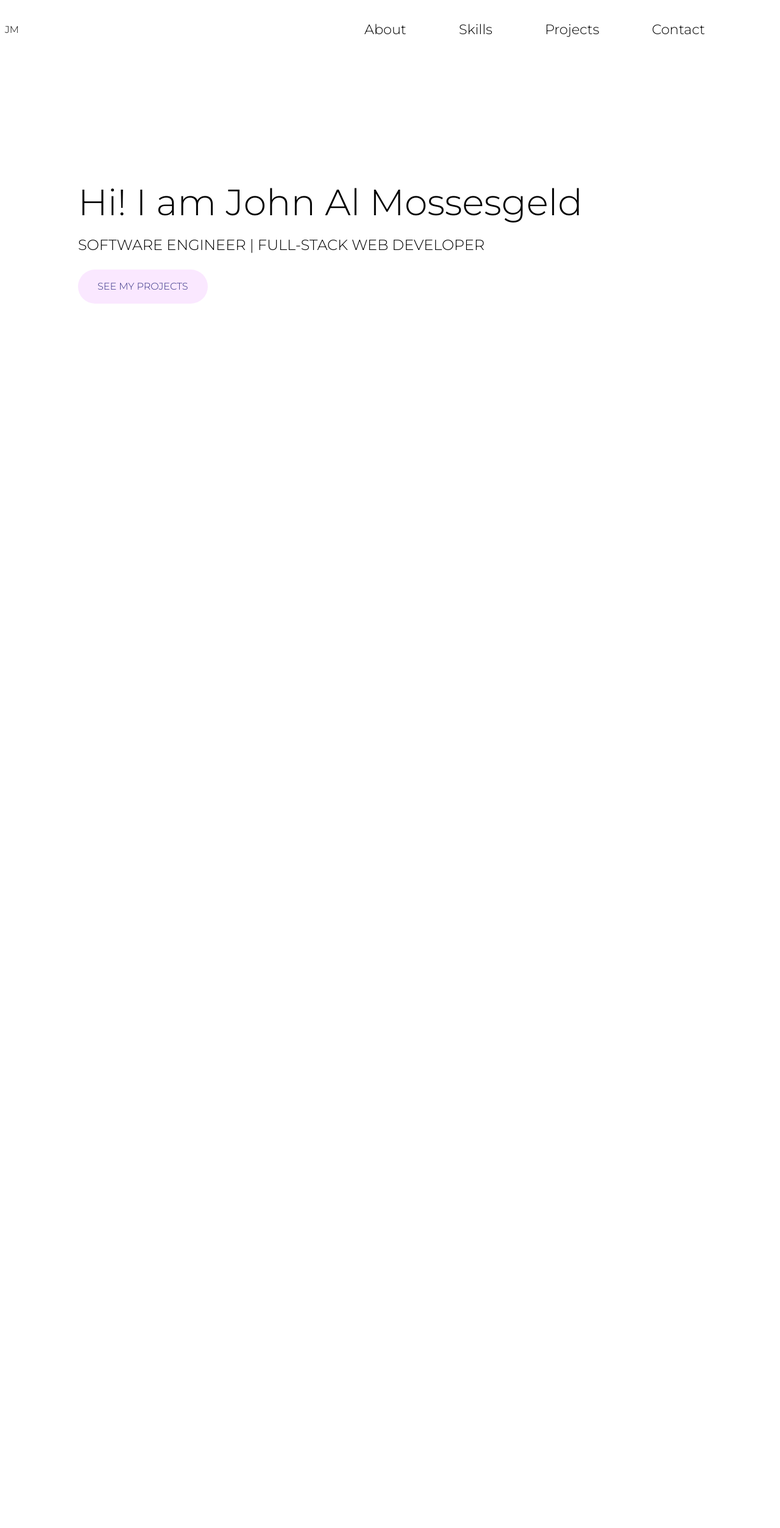
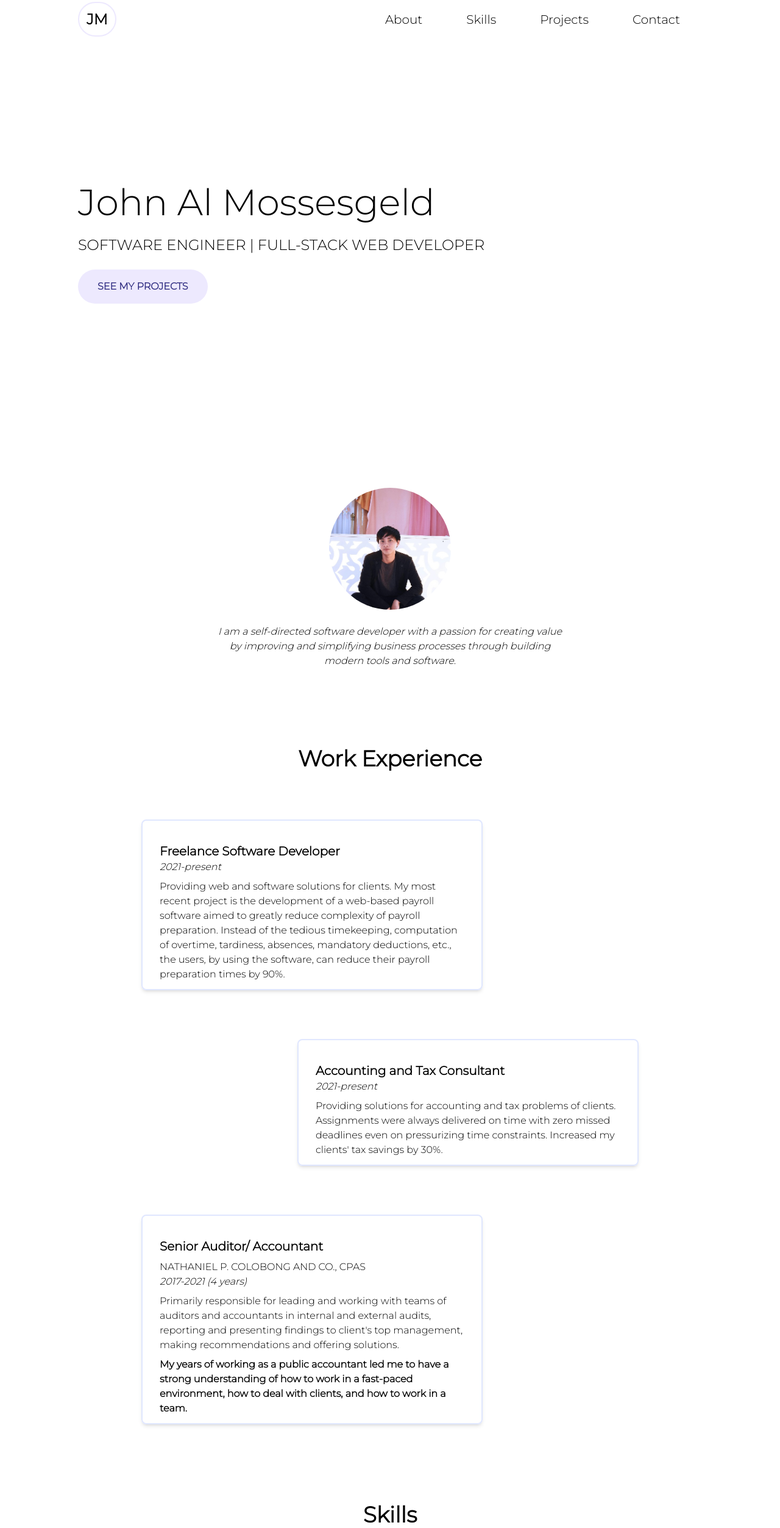
Before and after one commit to jmossesgeld/jmossesgeld-site, a Next.js app: page / in a window 1280 px wide. Shown: the whole page at 61% size. Before the commit the page ends 800 px from the top, so only its background shows below. Built offline with nearby package versions, Linux system fonts and the light colour scheme.

Commit message:
finish about.tsx

```diff
--- a/components/about.tsx
+++ b/components/about.tsx
@@ -1,55 +1,39 @@
-import { NextPage } from "next";
 import Image from "next/image";
-import { CSSProperties } from "react";
 
-const alignLeft: CSSProperties = {
-  textAlign: "left",
-};
+const bodyText = "text-md mt-2 max-w-xl mx-4 ";
+const heading = "font-black text-xl mx-4 mt-6 ";
+const workBox =
+  "relative my-10 md:my-20 border-indigo-100 border-2 p-3 mx-2 rounded-lg shadow-md md:odd:left-32 md:even:right-32 transition-all duration-200";
 
-const aboutFront: CSSProperties = {
-  margin: "2rem auto",
-  height: "80vh",
-  display: "flex",
-  justifyContent: "space-evenly",
-  alignItems: "center",
-  flexDirection: "column",
-};
-
-const About: NextPage = () => {
+export default function About() {
   return (
     <>
-      <div className="container" id="about">
-        <div style={aboutFront}>
+      <div className="" id="about">
+        <div className="flex justify-evenly items-center flex-col h-4/5 mx-auto text-center">
           <Image
             src="/images/profile2.jpg"
             height={200}
             width={200}
             alt="profile img"
-            className="circleImg"
+            className="rounded-full"
             priority
           />
 
-          <div style={{ marginTop: "2rem" }}>
-            <p>
+          <div>
+            <p className={bodyText + " italic pt-4"}>
               I am a self-directed software developer with a passion for creating value by improving
-              business processes through building useful software that help alleviate difficult
-              business tasks.
-            </p>
-            <p>
-              My years of working as a public accountant led me to have a strong understanding of
-              how to work in a team, how to deal with clients, and how to work in a fast-paced
-              environment.
+              and simplifying business processes through building modern tools and software.
             </p>
           </div>
         </div>
 
-        <div style={alignLeft}>
-          <h1 style={{ textAlign: "center" }}>Work Experience</h1>
-          <div>
-            <h3>Freelance Software Developer</h3>
-            <em>2021-present</em>
-            <p>
-              Providing web and software solutions for clients. Most recent project was the
+        <div className="max-w-xl mx-auto">
+          <h1 className="font-black text-4xl mt-32 text-center">Work Experience</h1>
+          <div className={workBox}>
+            <h3 className={heading}>Freelance Software Developer</h3>
+            <em className={bodyText}>2021-present</em>
+            <p className={bodyText}>
+              Providing web and software solutions for clients. My most recent project is the
               development of a web-based payroll software aimed to greatly reduce complexity of
               payroll preparation. Instead of the tedious timekeeping, computation of overtime,
               tardiness, absences, mandatory deductions, etc., the users, by using the software, can
@@ -57,31 +41,33 @@ const About: NextPage = () => {
             </p>
           </div>
 
-          <div>
-            <h3>Accounting and Tax Consultant</h3>
-            <em>2021-present</em>
-            <p>
+          <div className={workBox}>
+            <h3 className={heading}>Accounting and Tax Consultant</h3>
+            <em className={bodyText}>2021-present</em>
+            <p className={bodyText}>
               Providing solutions for accounting and tax problems of clients. Assignments were
               always delivered on time with zero missed deadlines even on pressurizing time
               constraints. Increased my clients&apos; tax savings by 30%.
             </p>
           </div>
 
-          <div>
-            <h3>Senior Auditor/ Accountant</h3>
-            <p> NATHANIEL P. COLOBONG AND CO., CPAS</p>
-            <em>2017-2021 (4 years)</em>
-            <p>
+          <div className={workBox}>
+            <h3 className={heading}>Senior Auditor/ Accountant</h3>
+            <p className={bodyText}> NATHANIEL P. COLOBONG AND CO., CPAS</p>
+            <em className={bodyText}>2017-2021 (4 years)</em>
+            <p className={bodyText}>
               Primarily responsible for leading and working with teams of auditors and accountants
-              in internal and external audit, reporting and presenting findings to client&apos;s top
-              management, making recommendations and offering solutions. Managed to improve
-              productivity and compliance of my clients by 75% in average.
+              in internal and external audits, reporting and presenting findings to client&apos;s
+              top management, making recommendations and offering solutions.
+            </p>
+            <p className={bodyText + " font-semibold"}>
+              My years of working as a public accountant led me to have a strong understanding of
+              how to work in a fast-paced environment, how to deal with clients, and how to work in
+              a team.
             </p>
           </div>
         </div>
       </div>
     </>
   );
-};
-
-export default About;
+}
--- a/components/layout.tsx
+++ b/components/layout.tsx
@@ -9,6 +9,7 @@ export default function Layout({ children }: { children: React.ReactNode }) {
         <title>John Al Mossesgeld</title>
       </Head>
       <NavBar />
+      {/* <BgVideo/> */}
       {children}
     </div>
   );
--- a/components/navbar.tsx
+++ b/components/navbar.tsx
@@ -2,81 +2,37 @@ import styles from "./navbar.module.css";
 import Link from "next/link";
 import Image from "next/image";
 
-export default function NavBar() {
+const StyledLink: React.FC<any> = ({ children, href, ...props }) => (
+  <Link href={href}>
+    <a
+      className="my-8 text-sm md:text-xl px-1 mx-1 md:px-8  hover:bg-violet-300 hover:text-white hover:rounded-full transition-all duration-200"
+      {...props}
+    >
+      {children}
+    </a>
+  </Link>
+);
+
+export default function NavBar(): JSX.Element {
   return (
-    <>
-      <nav className="navbar" id="#navbar">
-        <div className="img">
-          <Link href="/">
-            <a>
-              <h1>JM</h1>
-            </a>
-          </Link>
-        </div>
-        <div className="items">
-          <Link href="/about">
-            <a>About</a>
-          </Link>
-          <Link href="/skills">
-            <a>Skills</a>
-          </Link>
-          <a href="#">Projects</a>
-          <a href="#" style={{ border: 0 }}>
-            Contact
-          </a>
-        </div>
-      </nav>
-
-      <style jsx>{`
-        .navbar {
-          max-width: 1200px;
-          overflow: hidden;
-          width: 100vw;
-          position: fixed;
-          display: flex;
-          justify-content: space-between;
-          align-items: center;
-          height: auto;
-          min-height: 2rem;
-          z-index: 1;
-        }
-
-        .items {
-          display: flex;
-          justify-content: flex-end;
-          align-items: center;
-        }
-
-        .items a {
-          padding: 0 2rem;
-          margin: 2rem 2%;
-          font-size: 1.4rem;
-        }
-
-        @media only screen and (max-width: 800px) {
-          .items a {
-            padding: 0 0.5rem;
-            margin: 0 0.5%;
-            font-size: 1rem;
-          }
-        }
-
-        .items a:hover {
-          background-color: #beb7d3;
-          color: #fff;
-          border-radius: 9999px;
-          border: #fff;
-          transition: all 0.3s;
-        }
-
-        .img {
-          padding: 0.5rem;
-        }
-
-        .borderCircle {
-          border-radius: 9999px;
-        }
-      `}</style>
-    </>
+    <nav
+      className="fixed flex justify-between items-center w-screen px-2 md:px-32 backdrop-blur-sm z-10 h-16"
+      id="#navbar"
+    >
+      <div className="img">
+        <StyledLink
+          href="/"
+          className="text-2xl font-black rounded-full hover:bg-violet-900 hover:border-violet-900 hover:text-white p-3 border-2 border-violet-100 transition-all duration-200"
+        >
+          JM
+        </StyledLink>
+      </div>
+      <div className="flex justify-end items-center">
+        <StyledLink href="#about">About</StyledLink>
+        <StyledLink href="#skills">Skills</StyledLink>
+        <StyledLink href="#projects">Projects</StyledLink>
+        <StyledLink href="#contact">Contact</StyledLink>
+      </div>
+    </nav>
   );
 }
--- /dev/null
+++ b/components/skills.tsx
@@ -0,0 +1,7 @@
+export default function Skills() {
+  return (
+    <div>
+      <h1 className="font-black text-4xl mt-32 text-center">Skills</h1>
+    </div>
+  );
+}
--- /dev/null
+++ b/components/welcome.tsx
@@ -0,0 +1,22 @@
+export default function Welcome() {
+  return (
+    <div className="flex h-screen justify-center items-start flex-col px-5 md:px-32 space-y-6 transition-all duration-200 animate-fade-in-down">
+      <h1 className="text-6xl">John Al Mossesgeld</h1>
+      <h5 className="text-sm md:text-2xl">
+        SOFTWARE ENGINEER <span>|</span> FULL-STACK WEB DEVELOPER
+      </h5>
+      <div className="flex justify-center align-center animate-fade-in">
+        <button className="px-8 py-4 font-bold rounded-full bg-violet-100 text-indigo-900 hover:bg-violet-500 hover:text-violet-100 hover:scale-105 transition-all duration-200 ">
+          SEE MY PROJECTS
+        </button>
+        <a href="https://github.com/jmossesgeld" target="_blank" rel="noopener noreferrer">
+          <i className="fab fa-github ml-4 mt-2 text-4xl text-violet-400 hover:animate-bounce"></i>
+        </a>
+        <a href="https://linkedin.com/in/jmossesgeld" target="_blank" rel="noopener noreferrer">
+          <i className="fab fa-linkedin ml-4 mt-2 text-4xl text-violet-400 hover:animate-bounce"></i>
+        </a>
+      </div>
+      <i className="fa fa-angles-down text-4xl absolute bottom-5 left-1/2 rounded-full text-violet-500 h-12 w-12 animate-bounce"></i>
+    </div>
+  );
+}
--- a/pages/_document.tsx
+++ b/pages/_document.tsx
@@ -2,7 +2,7 @@ import { Html, Head, Main, NextScript } from "next/document";
 
 export default function Document() {
   return (
-    <Html>
+    <Html className="scroll-smooth">
       <Head>
         <link rel="preconnect" href="https://fonts.googleapis.com" />
         <link rel="preconnect" href="https://fonts.gstatic.com" crossOrigin="true" />
--- a/pages/index.tsx
+++ b/pages/index.tsx
@@ -1,92 +1,14 @@
 import type { NextPage } from "next";
-
-const box = { display: "flex", justifyContent: "flex-start", alignItems: "center" };
+import Welcome from "../components/welcome";
+import About from "../components/about";
+import Skills from "../components/skills";
 
 const Home: NextPage = () => {
   return (
     <>
-      {/* Homepage */}
-      <div className="flex h-screen justify-center items-start flex-col ml-32 space-y-6">
-        <h1 className="text-6xl">Hi! I am John Al Mossesgeld</h1>
-        <h5 className="text-2xl">
-          SOFTWARE ENGINEER <span>|</span> FULL-STACK WEB DEVELOPER
-        </h5>
-        <div className="flex justify-center align-center">
-          <button className="px-8 py-4 rounded-full bg-fuchsia-100 text-indigo-900 transition-all duration-200 hover:bg-indigo-500 hover:text-fuchsia-200">
-            SEE MY PROJECTS
-          </button>
-          <a href="https://github.com/jmossesgeld" target="_blank" rel="noopener noreferrer">
-            <i className="fab fa-github ml-4 mt-2 text-4xl text-violet-400"></i>
-          </a>
-          <a href="https://linkedin.com/in/jmossesgeld" target="_blank" rel="noopener noreferrer">
-            <i className="fab fa-linkedin ml-4 mt-2 text-4xl text-violet-400"></i>
-          </a>
-        </div>
-      </div>
-
-      {/* <style jsx>{`
-
-        .title {
-          margin: 5% 1rem;
-          font-size: 1.5rem;
-          overflow: hidden;
-          height: 0;
-          opacity: 0;
-          font-size: 1.7rem;
-        }
-
-        .visible {
-          height: auto;
-          opacity: 1;
-          transition: all 2s ease-in-out;
-        }
-
-        .img {
-          padding: 2rem;
-        }
-
-        .button {
-          padding: 1rem 2rem;
-          background-color: rgb(201, 201, 248);
-          border: 0;
-          border-radius: 9999px;
-          color: #1b0066;
-          cursor: pointer;
-        }
-
-        .button:hover {
-          background-color: rgb(100, 100, 255);
-          color: #ffcafb;
-          transition: all 0.2s;
-        }
-
-        .title i {
-          margin-left: 1rem;
-          font-size: 2rem;
-          color: #da83fd;
-        }
-
-        .home h5 {
-          font-weight: 300;
-        }
-
-        .home span {
-          padding: 0 1rem;
-        }
-
-        @keyframes slideInFromLeft {
-          0% {
-            transform: translateY(-100%);
-          }
-          100% {
-            transform: translateY(0);
-          }
-        }
-
-        .title div {
-          animation: 2s ease-out 0s 1 slideInFromLeft;
-        }
-      `}</style> */}
+      <Welcome />
+      <About />
+      <Skills />
     </>
   );
 };
```
Also changed, not shown: package.json (+6 -6 lines), styles/globals.css (+0 -49 lines), tailwind.config.js (+27 -2 lines), 1 other file (tests, documents, lock files or other folders).
